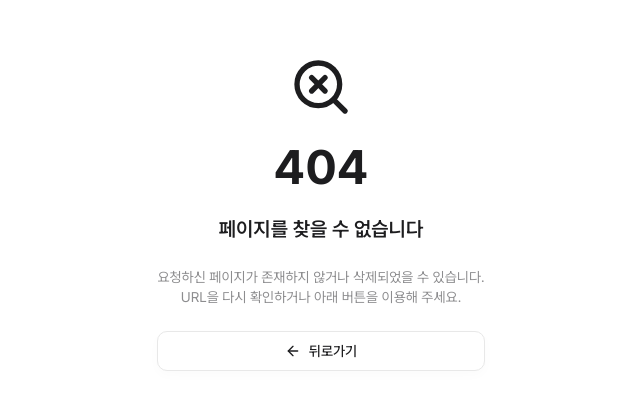
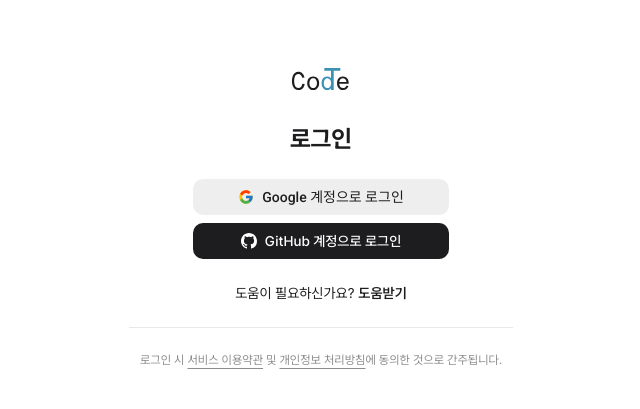
Before and after one commit to Team-CodTe/codte-frontend, a Next.js app: page /login in a window 1280 px wide. Before the commit this address had no page. Shown: the part 187-596 px from the top of the page, without its empty margins (319-959 px from the left). Built offline with nearby package versions, Linux system fonts and the light colour scheme.

Commit message:
Feat: 로그인 페이지 UI 구현

```diff
--- /dev/null
+++ b/src/app/login/page.tsx
@@ -0,0 +1,36 @@
+import { AppLogo } from '@/components/logos/AppLogo';
+import { Separator } from '@/components/ui/Separator';
+import { GitHubLoginButton } from '@/features/login/components/GitHubLoginButton';
+import { GoogleLoginButton } from '@/features/login/components/GoogleLoginButton';
+
+const LoginPage = () => {
+  return (
+    <div className="bg-background flex min-h-screen w-screen flex-col items-center justify-center gap-6 p-6 md:p-10">
+      <AppLogo className="h-10 w-auto" />
+      <div className="w-full max-w-sm">
+        <div className="flex flex-col items-center justify-center gap-6">
+          <h1 className="text-center text-2xl font-bold">로그인</h1>
+          <div className="flex w-full max-w-64 min-w-48 flex-col gap-2">
+            <GoogleLoginButton />
+            <GitHubLoginButton />
+          </div>
+          {/** @todo 도움받기 이메일 주소 추가 */}
+          <div className="flex gap-1 text-center text-sm">
+            도움이 필요하신가요?
+            <a href="#" className="font-semibold">
+              도움받기
+            </a>
+          </div>
+          <Separator />
+          {/** @todo 이용약관, 개인정보 처리방침 사이트 주소 추가 */}
+          <div className="text-muted-foreground text-center text-xs text-balance *:[a]:underline *:[a]:underline-offset-4">
+            로그인 시 <a href="#">서비스 이용약관</a> 및{' '}
+            <a href="#">개인정보 처리방침</a>에 동의한 것으로 간주됩니다.
+          </div>
+        </div>
+      </div>
+    </div>
+  );
+};
+
+export default LoginPage;
--- a/src/app/test-error/page.tsx
+++ /dev/null
@@ -1,15 +0,0 @@
-'use client';
-
-export default function TestErrorPage() {
-  // 일부러 에러를 발생시켜 global-error 페이지를 테스트합니다
-  throw new Error(
-    '이것은 global-error 페이지 테스트를 위한 의도적인 에러입니다!이것은 global-error 페이지 테스트를 위한 의도적인 에러입니다!이것은 global-error 페이지 테스트를 위한 의도적인 에러입니다!이것은 global-error 페이지 테스트를 위한 의도적인 에러입니다!이것은 global-error 페이지 테스트를 위한 의도적인 에러입니다!이것은 global-error 페이지 테스트를 위한 의도적인 에러입니다!',
-  );
-
-  // 이 코드는 실행되지 않습니다
-  return (
-    <div className="flex min-h-screen items-center justify-center">
-      <h1>이 페이지는 에러가 발생합니다</h1>
-    </div>
-  );
-}
--- a/src/app/test-loading/page.tsx
+++ /dev/null
@@ -1,24 +0,0 @@
-async function getSlowData() {
-  await new Promise((resolve) => setTimeout(resolve, 2000));
-
-  return {
-    message: '서버 데이터 로딩 완료!',
-    timestamp: new Date().toISOString(),
-  };
-}
-
-const LoadingPage = async () => {
-  const data = await getSlowData();
-
-  return (
-    <div className="flex min-h-screen items-center justify-center">
-      <div className="text-center">
-        <h1 className="mb-4 text-2xl font-bold">로딩 테스트</h1>
-        <p className="mb-2">{data.message}</p>
-        <p className="text-sm text-gray-500">{data.timestamp}</p>
-      </div>
-    </div>
-  );
-};
-
-export default LoadingPage;
--- a/src/components/logos/GitHubLogo.tsx
+++ /dev/null
@@ -1,19 +0,0 @@
-type Props = {
-  className?: string;
-};
-
-export const GitHubLogo = ({ className }: Props) => {
-  return (
-    <svg
-      viewBox="0 0 98 96"
-      xmlns="http://www.w3.org/2000/svg"
-      className={className}>
-      <path
-        fillRule="evenodd"
-        clipRule="evenodd"
-        d="M48.854 0C21.839 0 0 22 0 49.217c0 21.756 13.993 40.172 33.405 46.69 2.427.49 3.316-1.059 3.316-2.362 0-1.141-.08-5.052-.08-9.127-13.59 2.934-16.42-5.867-16.42-5.867-2.184-5.704-5.42-7.17-5.42-7.17-4.448-3.015.324-3.015.324-3.015 4.934.326 7.523 5.052 7.523 5.052 4.367 7.496 11.404 5.378 14.235 4.074.404-3.178 1.699-5.378 3.074-6.6-10.839-1.141-22.243-5.378-22.243-24.283 0-5.378 1.94-9.778 5.014-13.2-.485-1.222-2.184-6.275.486-13.038 0 0 4.125-1.304 13.426 5.052a46.97 46.97 0 0 1 12.214-1.63c4.125 0 8.33.571 12.213 1.63 9.302-6.356 13.427-5.052 13.427-5.052 2.67 6.763.97 11.816.485 13.038 3.155 3.422 5.015 7.822 5.015 13.2 0 18.905-11.404 23.06-22.324 24.283 1.78 1.548 3.316 4.481 3.316 9.126 0 6.6-.08 11.897-.08 13.526 0 1.304.89 2.853 3.316 2.364 19.412-6.52 33.405-24.935 33.405-46.691C97.707 22 75.788 0 48.854 0z"
-        className="fill-background"
-      />
-    </svg>
-  );
-};
--- a/src/features/landing/components/LandingHeader.tsx
+++ b/src/features/landing/components/LandingHeader.tsx
@@ -1,10 +1,8 @@
-'use client';
-
 import { MOCK_STUDY } from '@/api/mock/mockStudy';
 import { HintTooltip } from '@/components/common/HintTooltip';
 import { AppLogo } from '@/components/logos/AppLogo';
 
-import { LoginDropdownButton } from './LoginDialogButton';
+import { ToLoginPageButton } from './ToLoginPageButton';
 
 export const LandingHeader = () => {
   return (
@@ -18,7 +16,7 @@
             {MOCK_STUDY.name}
           </span>
         </HintTooltip>
-        <LoginDropdownButton />
+        <ToLoginPageButton />
       </div>
     </header>
   );
--- a/src/features/landing/components/LoginDialogButton.tsx
+++ /dev/null
@@ -1,30 +0,0 @@
-import { Button } from '@/components/ui/Button';
-import {
-  DropdownMenu,
-  DropdownMenuContent,
-  DropdownMenuItem,
-  DropdownMenuLabel,
-  DropdownMenuTrigger,
-} from '@/components/ui/DropdownMenu';
-
-import { GitHubLoginButton } from './GitHubLoginButton';
-import { GoogleLoginButton } from './GoogleLoginButton';
-
-export const LoginDropdownButton = () => {
-  return (
-    <DropdownMenu>
-      <DropdownMenuTrigger asChild>
-        <Button>시작하기</Button>
-      </DropdownMenuTrigger>
-      <DropdownMenuContent align="end">
-        <DropdownMenuLabel>다음 계정으로 시작하기</DropdownMenuLabel>
-        <DropdownMenuItem className="focus:bg-transparent focus:outline-none">
-          <GitHubLoginButton />
-        </DropdownMenuItem>
-        <DropdownMenuItem className="focus:bg-transparent focus:outline-none">
-          <GoogleLoginButton />
-        </DropdownMenuItem>
-      </DropdownMenuContent>
-    </DropdownMenu>
-  );
-};
--- /dev/null
+++ b/src/features/landing/components/ToLoginPageButton.tsx
@@ -0,0 +1,10 @@
+'use client';
+
+import { Button } from '@/components/ui/Button';
+import { useRouter } from 'next/navigation';
+
+export const ToLoginPageButton = () => {
+  const router = useRouter();
+
+  return <Button onClick={() => router.push('/login')}>스터디 시작하기</Button>;
+};
--- a/src/features/landing/components/GitHubLoginButton.tsx
+++ b/src/features/login/components/GitHubLoginButton.tsx
@@ -1,6 +1,7 @@
 'use client';
 
-import { GitHubLogo } from '@/components/logos/GitHubLogo';
+import { BsGithub } from 'react-icons/bs';
+
 import { Button } from '@/components/ui/Button';
 
 export const GitHubLoginButton = () => {
@@ -10,7 +11,7 @@
       onClick={() => {
         console.log('Login with GitHub');
       }}>
-      <GitHubLogo />
+      <BsGithub />
       GitHub 계정으로 로그인
     </Button>
   );
--- a/src/features/landing/components/GoogleLoginButton.tsx
+++ b/src/features/login/components/GoogleLoginButton.tsx
@@ -12,7 +12,11 @@
 export const GoogleLoginButton = () => {
   return (
     <Button
-      className={`${robotoMedium.className} bg-[#F2F2F2] text-[#1F1F1F] hover:bg-[#F2F2F2]/70 dark:border-[#8E918F] dark:bg-[#131314]/70 dark:text-[#E3E3E3] dark:hover:bg-[#131314]`}>
+      variant="secondary"
+      className={robotoMedium.className}
+      onClick={() => {
+        console.log('Login with Google');
+      }}>
       <FcGoogle />
       Google 계정으로 로그인
     </Button>
```
